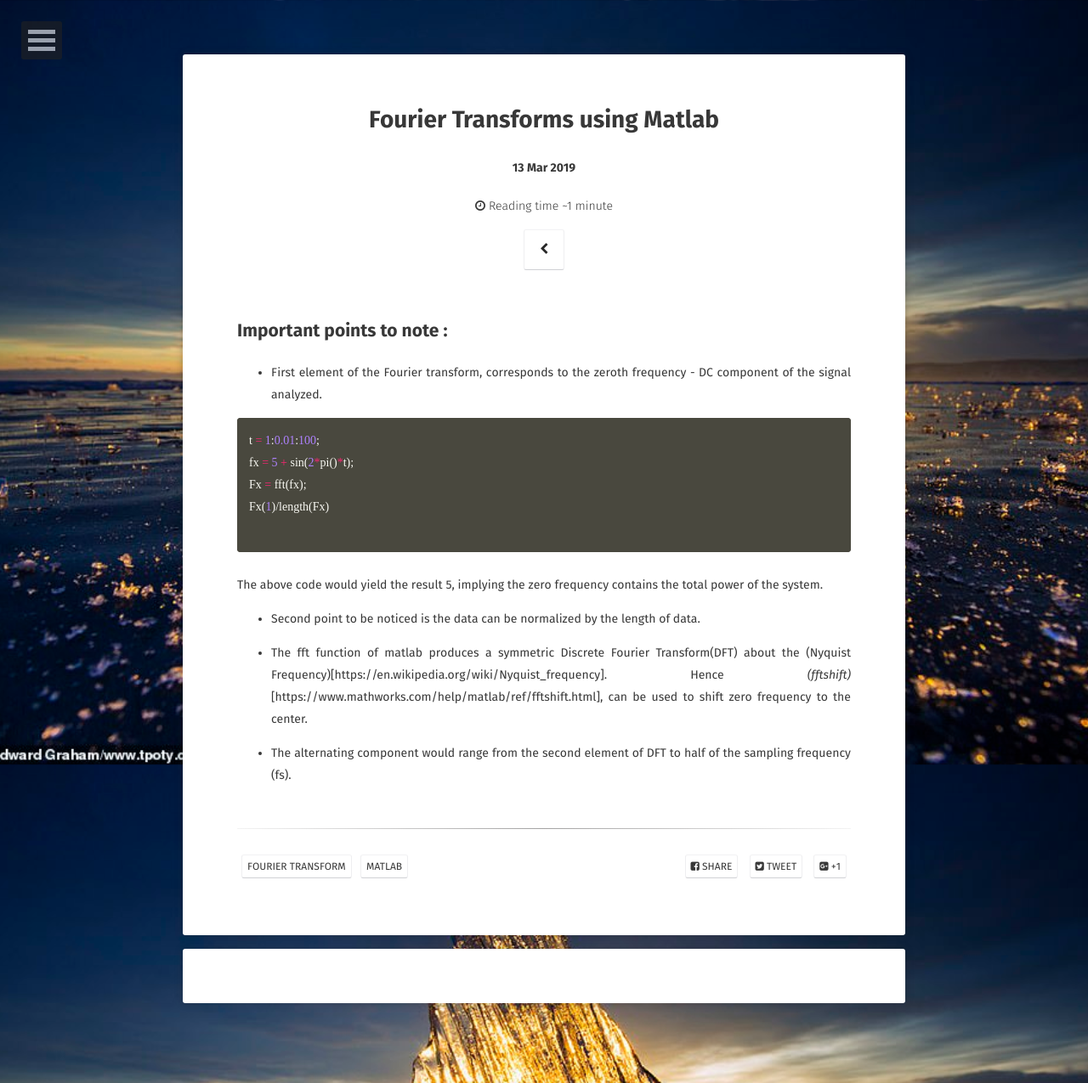
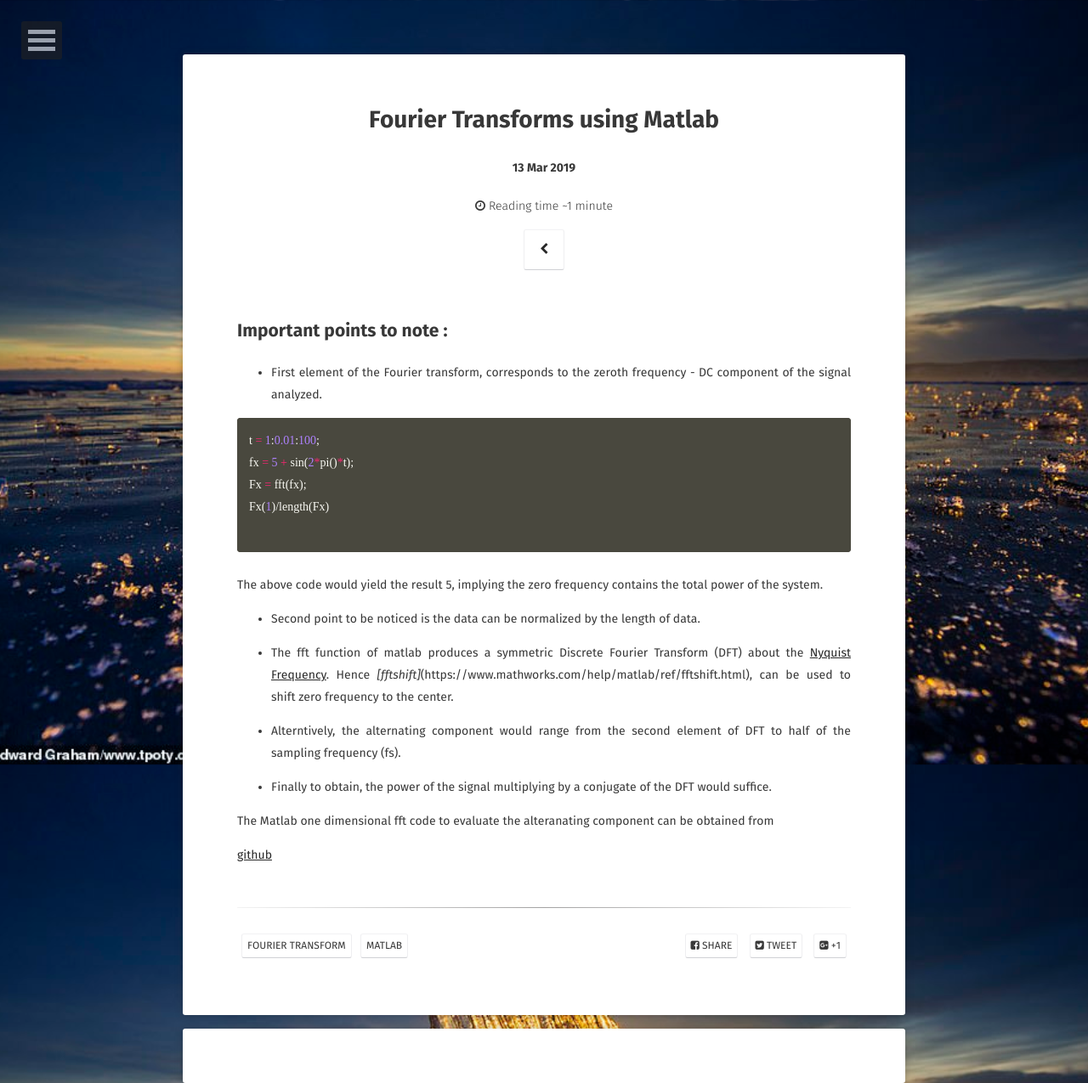
Before and after one commit to naivethoughts/naivethoughts.github.io, a Jekyll site: the page built from _posts/2019-03-13-fourier-transform.md, in a window 1280 px wide. Shown: the whole page at 85% size. Built offline with Jekyll 4.4.1, drawn with Linux system fonts in a browser that asks for light colours; some web fonts are replaced; comment, search, counter and statistics services are not loaded.

Commit message:
Update 2019-03-13-fourier-transform.md

```diff
--- a/_posts/2019-03-13-fourier-transform.md
+++ b/_posts/2019-03-13-fourier-transform.md
@@ -24,10 +24,18 @@
 
 * Second point to be noticed is the data can be normalized by the length of data.
 
-* The fft function of matlab produces a symmetric Discrete Fourier Transform(DFT)
-about the (Nyquist Frequency)[https://en.wikipedia.org/wiki/Nyquist_frequency].
-Hence *(fftshift)*[https://www.mathworks.com/help/matlab/ref/fftshift.html], can
+* The fft function of matlab produces a symmetric Discrete Fourier Transform (DFT)
+about the [Nyquist Frequency](https://en.wikipedia.org/wiki/Nyquist_frequency).
+Hence *[fftshift]*(https://www.mathworks.com/help/matlab/ref/fftshift.html), can
 be used to shift zero frequency to the center.
 
-* The alternating component would range from the second element of DFT to half of
-the sampling frequency (fs).
+* Alterntively, the alternating component would range from the second element of
+DFT to half of the sampling frequency (fs).
+
+* Finally to obtain, the power of the signal multiplying by a conjugate of the DFT
+would suffice.
+
+The Matlab one dimensional fft code to evaluate the alteranating component can
+be obtained from
+
+[github](https://github.com/)
```
